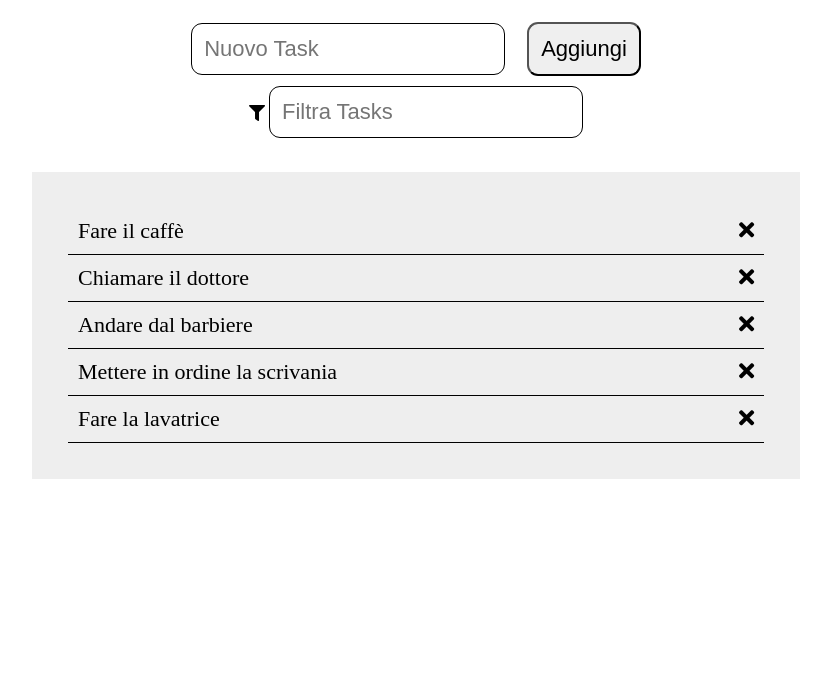
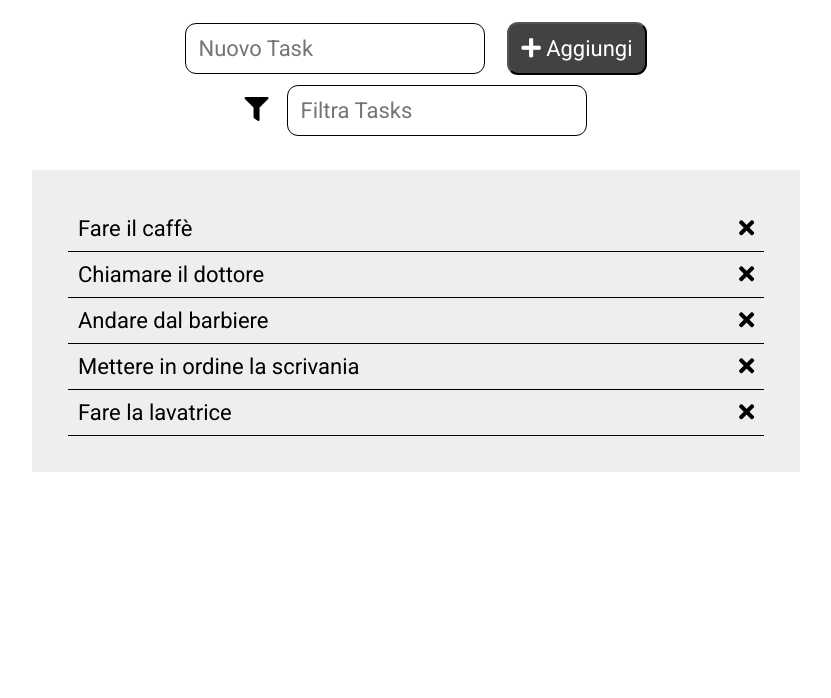
Before and after one commit to gianlucanesta/vue-todolist, a plain HTML site: page Bonus 3/index.html in a window 1280 px wide. Shown: the part 102-800 px from the top of the page, without its empty margins (224-1055 px from the left). Drawn offline with nearby package versions, Linux system fonts and the light colour scheme.

Commit message:
Problem Fixed

```diff
--- a/Bonus 3/css/style.css
+++ b/Bonus 3/css/style.css
@@ -2,6 +2,7 @@
     margin: 0;
     padding: 0;
     box-sizing: border-box;
+    font-family: 'Roboto', sans-serif;
 }
 
 ul {
@@ -24,6 +25,13 @@ h1 {
     text-align: center;
 }
 
+.filter {
+    font-size: 24px;
+    margin-right: 15px;
+}
+
+
+
 input {
     padding: 12px;
     min-width: 300px;
@@ -33,6 +41,8 @@ input {
 }
 
 button {
+    background-color: rgb(66, 66, 66);
+    color: white;
     font-size: 22px;
     padding: 12px;
     margin-left: 18px;
@@ -54,8 +64,8 @@ button {
     font-size: 22px;
 }
 
-/* .todo:hover {
-    background-color: white;
+/* .task:hover {
+    background-color: darkgray;
 } */
 
 .task-action {
--- a/Bonus 3/index.html
+++ b/Bonus 3/index.html
@@ -8,6 +8,9 @@
 
     <link rel="stylesheet" href="https://cdnjs.cloudflare.com/ajax/libs/font-awesome/5.15.4/css/all.min.css" integrity="sha512-1ycn6IcaQQ40/MKBW2W4Rhis/DbILU74C1vSrLJxCq57o941Ym01SwNsOMqvEBFlcgUa6xLiPY/NS5R+E6ztJQ==" crossorigin="anonymous" referrerpolicy="no-referrer" />
     <link rel="stylesheet" href="css/style.css">
+
+    <link rel="preconnect" href="https://fonts.gstatic.com">
+    <link href="https://fonts.googleapis.com/css2?family=Roboto&display=swap" rel="stylesheet">
 
     <script type="text/javascript" src="https://cdn.jsdelivr.net/npm/vue"></script>
 
@@ -23,19 +26,21 @@
             <div class="input-area">
                 <div class="single-input-area">
                     <input v-model="newTaskText" @keyup.enter="addNewTask" type="text" placeholder="Nuovo Task">
-                    <button @click="addNewTask">Aggiungi</button>
+                    <button @click="addNewTask"><i class="fas fa-plus"></i> Aggiungi</button>
                 </div>
             </div>
 
             <div class="single-input-area">
-                <label for=""><i class="fas fa-filter"></i></label>
-                <input placeholder="Filtra Tasks" v-model="userFilterText" @keyup="textFilter" type="text">
+                <label for=""><i class="fas fa-filter filter"></i></label>
+                <input @keyup="textFilter" v-model="userFilterText" type="text" placeholder="Filtra Tasks" >
             </div>
             <!-- End Input Area -->
 
             <!-- Tasks Area -->
             <div class="tasks">
-                <ul>
+                <ul v-if="tasks.length > 0">
+
+                    <!-- Single Task -->
                     <li
                     v-if="task.visible"
                     v-for="(task, index) in tasks"
@@ -43,16 +48,18 @@
                     :class="{'done': task.done}"
                     >
 
-                    <span @click="toggleDone(index)">
-                        {{task.text}}
-                    </span>
+                        <span @click="toggleDone(index)">
+                            {{task.text}}
+                        </span>
 
                         <div @click="deleteTask(index)" class="task-action">
                             <i class="fas fa-times"></i>
                         </div>
 
                     </li>
+                    <!-- End Single Task -->
                 </ul>
+                <p v-else>Aggiungi un Task</p>
             </div>
         </main>
     </div>
--- a/Bonus 3/js/main.js
+++ b/Bonus 3/js/main.js
@@ -44,6 +44,7 @@ const app = new Vue (
                     this.tasks.push({
                         text: trimmednewTaskText,
                         done: false,
+                        visible:true,
                     });
                     this.newTaskText = '';
                 }
```
